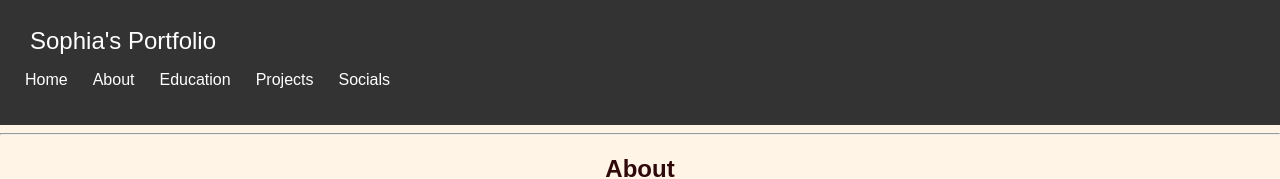
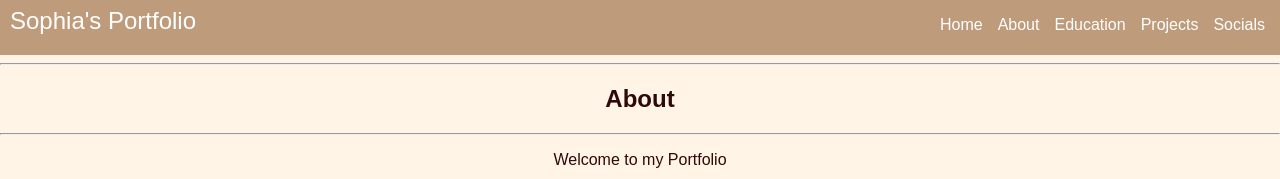
Before and after one commit to Sophia-l-S/react-laravel, a React (Create React App) app: page / in a window 1280 px wide. Shown: the top 179 px of the page. Built offline with nearby package versions, Linux system fonts and the light colour scheme; no server answers; a web font is replaced by a local one.

Commit message:
Update App.css

```diff
--- a/src/App.css
+++ b/src/App.css
@@ -1,49 +1,3 @@
-#header {
-  background-color: #333;
-  color: #fff;
-  padding: 20px;
-}
-
-#site-name {
-  margin: 0;
-}
-
-#site-name a {
-  color: #fff;
-  text-decoration: none;
-}
-
-.menu {
-  list-style-type: none;
-  padding: 0;
-}
-
-.menu li {
-  display: inline-block;
-  margin-right: 10px;
-}
-
-.menu li:last-child {
-  margin-right: 0;
-}
-
-.menu a {
-  color: #fff;
-  text-decoration: none;
-  padding: 5px;
-}
-
-.menu a:hover {
-  background-color: #555;
-}
-
-
-
-
-
-
-
-
 
 body {
   background-color: #fff4e6;
@@ -64,14 +18,14 @@ body {
   margin-left: 10px;
 }
 
-/*#header {
+#header {
   display: flex;
   justify-content: space-between;
   overflow: hidden;
   background-color: #be9b7b;
   position: -webkit-sticky;
   position: sticky;
-}*/
+}
 
 .menu li  {
   display:inline-block;
```
